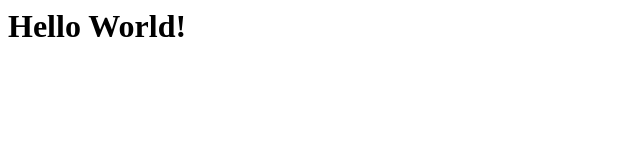
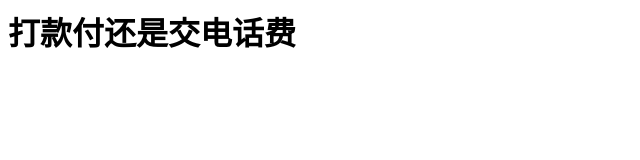
Before and after one commit to MuTong613/MuTong613.github.io, a plain HTML site: page index.html in a window 1280 px wide. Shown: the whole page, without its empty margins (0-640 px from the left). Drawn offline with Linux system fonts and the light colour scheme.

Commit message:
Update index.html

```diff
--- a/index.html
+++ b/index.html
@@ -1 +1 @@
-<h1>Hello World!</h1>
+<h1>打款付还是交电话费</h1>
```
